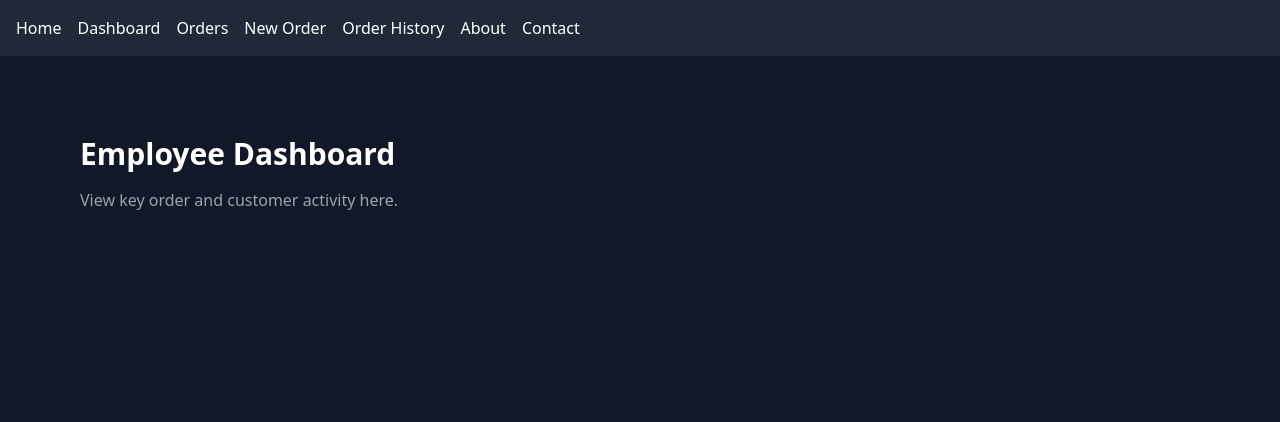
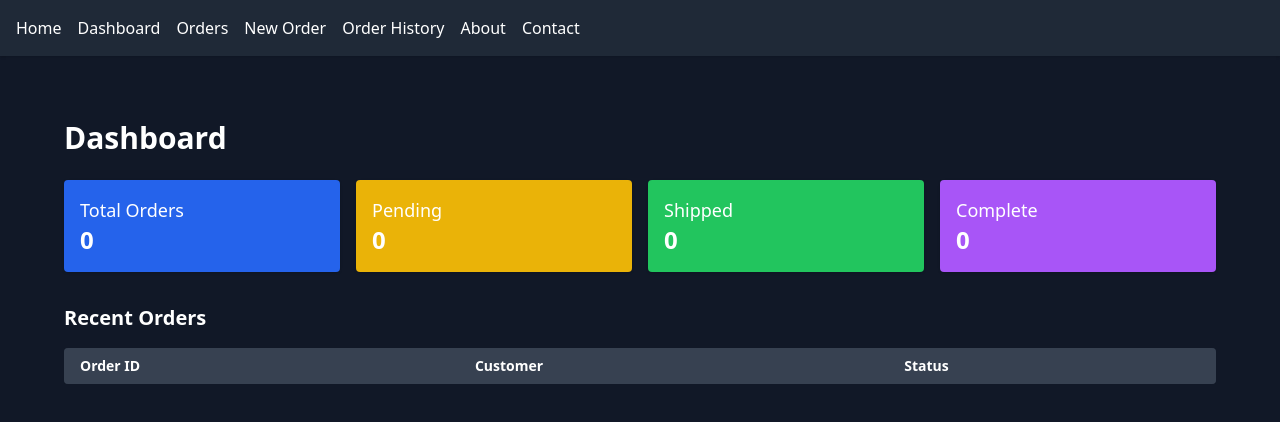
Before and after one commit to tommytoyou/Frontend-project-for-Easdon-Tech-using-React-Tailwind, a React (Create React App) app: page /dashboard in a window 1280 px wide. Shown: the top 422 px of the page. Built offline with nearby package versions, Linux system fonts and the light colour scheme.

Commit message:
Connected order context to Orders page and cleaned up components

```diff
--- a/package.json
+++ b/package.json
@@ -15,6 +15,7 @@
     "postcss-cli": "^9.1.0",
     "postcss-preset-env": "^7.8.3",
     "react": "^18.3.1",
+    "react-barcode": "^1.6.1",
     "react-dom": "^18.3.1",
     "react-router-dom": "^6.30.0",
     "react-scripts": "^5.0.1",
--- /dev/null
+++ b/src/context/OrdersContext.tsx
@@ -0,0 +1,39 @@
+import React, { createContext, useContext, useState, ReactNode } from 'react';
+
+export type Order = {
+  id: string;
+  customer: string;
+  product: string;
+  quantity: number;
+  date: string;
+  status: 'Pending' | 'Shipped' | 'Complete';
+};
+
+type OrdersContextType = {
+  orders: Order[];
+  addOrder: (order: Order) => void;
+};
+
+const OrdersContext = createContext<OrdersContextType | undefined>(undefined);
+
+export const OrdersProvider = ({ children }: { children: ReactNode }) => {
+  const [orders, setOrders] = useState<Order[]>([]);
+
+  const addOrder = (order: Order) => {
+    setOrders((prev) => [...prev, order]);
+  };
+
+  return (
+    <OrdersContext.Provider value={{ orders, addOrder }}>
+      {children}
+    </OrdersContext.Provider>
+  );
+};
+
+export const useOrders = () => {
+  const context = useContext(OrdersContext);
+  if (!context) {
+    throw new Error('useOrders must be used within an OrdersProvider');
+  }
+  return context;
+};
--- a/src/index.tsx
+++ b/src/index.tsx
@@ -1,21 +1,18 @@
 import React from 'react';
 import ReactDOM from 'react-dom/client';
+import App from './App';
 import './output.css';
+import { BrowserRouter } from 'react-router-dom';
+import { OrdersProvider } from './context/OrdersContext';
 
-import App from './App';
-import { BrowserRouter } from 'react-router-dom';
-import * as serviceWorker from './serviceWorker';
-
-const root = ReactDOM.createRoot(
-  document.getElementById('root') as HTMLElement
-);
+const root = ReactDOM.createRoot(document.getElementById('root') as HTMLElement);
 
 root.render(
   <React.StrictMode>
     <BrowserRouter>
-      <App />
+      <OrdersProvider>
+        <App />
+      </OrdersProvider>
     </BrowserRouter>
   </React.StrictMode>
 );
-
-serviceWorker.unregister();
--- a/src/output.css
+++ b/src/output.css
@@ -562,8 +562,36 @@ video {
   margin-top: 1rem;
 }
 
+.mb-4 {
+  margin-bottom: 1rem;
+}
+
+.mb-6 {
+  margin-bottom: 1.5rem;
+}
+
+.mb-8 {
+  margin-bottom: 2rem;
+}
+
+.mb-1 {
+  margin-bottom: 0.25rem;
+}
+
+.mt-10 {
+  margin-top: 2.5rem;
+}
+
+.block {
+  display: block;
+}
+
 .flex {
   display: flex;
+}
+
+.table {
+  display: table;
 }
 
 .grid {
@@ -574,8 +602,20 @@ video {
   min-height: 100vh;
 }
 
+.w-full {
+  width: 100%;
+}
+
 .max-w-xl {
   max-width: 36rem;
+}
+
+.max-w-md {
+  max-width: 28rem;
+}
+
+.table-auto {
+  table-layout: auto;
 }
 
 .grid-cols-1 {
@@ -622,8 +662,38 @@ video {
   margin-bottom: calc(1rem * var(--tw-space-y-reverse));
 }
 
+.overflow-hidden {
+  overflow: hidden;
+}
+
+.overflow-x-auto {
+  overflow-x: auto;
+}
+
 .rounded {
   border-radius: 0.25rem;
+}
+
+.border {
+  border-width: 1px;
+}
+
+.border-t {
+  border-top-width: 1px;
+}
+
+.border-b {
+  border-bottom-width: 1px;
+}
+
+.border-gray-700 {
+  --tw-border-opacity: 1;
+  border-color: rgb(55 65 81 / var(--tw-border-opacity, 1));
+}
+
+.border-gray-600 {
+  --tw-border-opacity: 1;
+  border-color: rgb(75 85 99 / var(--tw-border-opacity, 1));
 }
 
 .bg-black {
@@ -656,6 +726,26 @@ video {
   background-color: rgb(31 41 55 / var(--tw-bg-opacity, 1));
 }
 
+.bg-gray-700 {
+  --tw-bg-opacity: 1;
+  background-color: rgb(55 65 81 / var(--tw-bg-opacity, 1));
+}
+
+.bg-green-500 {
+  --tw-bg-opacity: 1;
+  background-color: rgb(34 197 94 / var(--tw-bg-opacity, 1));
+}
+
+.bg-purple-500 {
+  --tw-bg-opacity: 1;
+  background-color: rgb(168 85 247 / var(--tw-bg-opacity, 1));
+}
+
+.bg-yellow-500 {
+  --tw-bg-opacity: 1;
+  background-color: rgb(234 179 8 / var(--tw-bg-opacity, 1));
+}
+
 .p-10 {
   padding: 2.5rem;
 }
@@ -676,6 +766,15 @@ video {
 .py-2 {
   padding-top: 0.5rem;
   padding-bottom: 0.5rem;
+}
+
+.px-4 {
+  padding-left: 1rem;
+  padding-right: 1rem;
+}
+
+.text-left {
+  text-align: left;
 }
 
 .text-center {
@@ -702,12 +801,30 @@ video {
   line-height: 1.75rem;
 }
 
+.text-2xl {
+  font-size: 1.5rem;
+  line-height: 2rem;
+}
+
+.text-sm {
+  font-size: 0.875rem;
+  line-height: 1.25rem;
+}
+
 .font-bold {
   font-weight: 700;
 }
 
 .font-semibold {
   font-weight: 600;
+}
+
+.font-medium {
+  font-weight: 500;
+}
+
+.uppercase {
+  text-transform: uppercase;
 }
 
 .text-gray-900 {
@@ -741,6 +858,10 @@ video {
   box-shadow: var(--tw-ring-offset-shadow, 0 0 #0000), var(--tw-ring-shadow, 0 0 #0000), var(--tw-shadow);
 }
 
+.filter {
+  filter: var(--tw-blur) var(--tw-brightness) var(--tw-contrast) var(--tw-grayscale) var(--tw-hue-rotate) var(--tw-invert) var(--tw-saturate) var(--tw-sepia) var(--tw-drop-shadow);
+}
+
 .hover\:bg-blue-700:hover {
   --tw-bg-opacity: 1;
   background-color: rgb(29 78 216 / var(--tw-bg-opacity, 1));
@@ -751,12 +872,33 @@ video {
           text-decoration-line: underline;
 }
 
+.focus\:outline-none:focus {
+  outline: 2px solid transparent;
+  outline-offset: 2px;
+}
+
+@media (min-width: 640px) {
+  .sm\:grid-cols-2 {
+    grid-template-columns: repeat(2, minmax(0, 1fr));
+  }
+}
+
 @media (min-width: 768px) {
   .md\:grid-cols-3 {
     grid-template-columns: repeat(3, minmax(0, 1fr));
+  }
+
+  .md\:grid-cols-4 {
+    grid-template-columns: repeat(4, minmax(0, 1fr));
   }
 
   .md\:justify-start {
     justify-content: flex-start;
   }
 }
+
+@media (min-width: 1024px) {
+  .lg\:grid-cols-4 {
+    grid-template-columns: repeat(4, minmax(0, 1fr));
+  }
+}
--- a/src/pages/Dashboard.tsx
+++ b/src/pages/Dashboard.tsx
@@ -1,8 +1,65 @@
-export default function Dashboard() {
+import React from 'react';
+import { useOrders } from '../context/OrdersContext';
+
+const Dashboard = () => {
+  const { orders } = useOrders();
+
+  const totalOrders = orders.length;
+  const pending = orders.filter(o => o.status === 'Pending').length;
+  const shipped = orders.filter(o => o.status === 'Shipped').length;
+  const complete = orders.filter(o => o.status === 'Complete').length;
+
   return (
-    <div className="p-10 text-white bg-gray-900 min-h-screen">
-      <h1 className="text-3xl font-bold">Employee Dashboard</h1>
-      <p className="mt-4 text-gray-400">View key order and customer activity here.</p>
+    <div className="p-6 text-white bg-gray-900 min-h-screen">
+      <h1 className="text-3xl font-bold mb-6">Dashboard</h1>
+
+      <div className="grid grid-cols-1 sm:grid-cols-2 lg:grid-cols-4 gap-4 mb-8">
+        <SummaryCard title="Total Orders" value={totalOrders} color="bg-blue-600" />
+        <SummaryCard title="Pending" value={pending} color="bg-yellow-500" />
+        <SummaryCard title="Shipped" value={shipped} color="bg-green-500" />
+        <SummaryCard title="Complete" value={complete} color="bg-purple-500" />
+      </div>
+
+      <h2 className="text-xl font-semibold mb-4">Recent Orders</h2>
+      <div className="overflow-x-auto">
+        <table className="w-full text-left text-sm table-auto bg-gray-800 rounded shadow overflow-hidden">
+          <thead>
+            <tr className="bg-gray-700 text-white">
+              <th className="px-4 py-2">Order ID</th>
+              <th className="px-4 py-2">Customer</th>
+              <th className="px-4 py-2">Status</th>
+            </tr>
+          </thead>
+          <tbody>
+            {orders.slice(-5).reverse().map(order => (
+              <tr key={order.id} className="border-t border-gray-700">
+                <td className="px-4 py-2">{order.id}</td>
+                <td className="px-4 py-2">{order.customer}</td>
+                <td className="px-4 py-2">{order.status}</td>
+              </tr>
+            ))}
+          </tbody>
+        </table>
+      </div>
+    </div>
+  );
+};
+
+function SummaryCard({
+  title,
+  value,
+  color,
+}: {
+  title: string;
+  value: number;
+  color: string;
+}) {
+  return (
+    <div className={`p-4 rounded shadow ${color}`}>
+      <h3 className="text-lg font-medium">{title}</h3>
+      <p className="text-2xl font-bold">{value}</p>
     </div>
   );
 }
+
+export default Dashboard;
--- a/src/pages/NewOrder.tsx
+++ b/src/pages/NewOrder.tsx
@@ -1,8 +1,92 @@
+import React, { useState } from 'react';
+import Barcode from 'react-barcode';
+import { useOrders } from '../context/OrdersContext';
+
 export default function NewOrder() {
+  const [customer, setCustomer] = useState('');
+  const [product, setProduct] = useState('');
+  const [quantity, setQuantity] = useState(1);
+  const { addOrder } = useOrders();
+
+  const generatedOrderId = `ORD${Date.now()}`;
+
+  const handleSubmit = (e: React.FormEvent) => {
+    e.preventDefault();
+
+    const newOrder = {
+      id: generatedOrderId,
+      customer,
+      product,
+      quantity,
+      date: new Date().toISOString().split('T')[0],
+      status: 'Pending' as const,
+    };
+
+    addOrder(newOrder);
+
+    alert(
+      `Order submitted!\nOrder ID: ${newOrder.id}\nCustomer: ${customer}\nProduct: ${product}\nQuantity: ${quantity}`
+    );
+
+    // Optional: Reset form
+    setCustomer('');
+    setProduct('');
+    setQuantity(1);
+
+    // Optional: Trigger print
+    window.print();
+  };
+
   return (
-    <div className="p-10 text-white bg-gray-900 min-h-screen">
-      <h1 className="text-3xl font-bold">Create New Order</h1>
-      <p className="mt-4 text-gray-400">Fill out the form below to register a new customer order.</p>
+    <div className="p-6 min-h-screen bg-gray-900 text-white">
+      <h1 className="text-2xl font-bold mb-4">Create New Order</h1>
+      <form onSubmit={handleSubmit} className="space-y-4 max-w-md">
+        <div>
+          <label className="block mb-1">Customer Name</label>
+          <input
+            type="text"
+            value={customer}
+            onChange={(e) => setCustomer(e.target.value)}
+            required
+            className="w-full px-4 py-2 rounded bg-gray-800 border border-gray-600"
+          />
+        </div>
+
+        <div>
+          <label className="block mb-1">Product</label>
+          <input
+            type="text"
+            value={product}
+            onChange={(e) => setProduct(e.target.value)}
+            required
+            className="w-full px-4 py-2 rounded bg-gray-800 border border-gray-600"
+          />
+        </div>
+
+        <div>
+          <label className="block mb-1">Quantity</label>
+          <input
+            type="number"
+            value={quantity}
+            onChange={(e) => setQuantity(Number(e.target.value))}
+            min={1}
+            required
+            className="w-full px-4 py-2 rounded bg-gray-800 border border-gray-600"
+          />
+        </div>
+
+        <button
+          type="submit"
+          className="bg-blue-600 hover:bg-blue-700 text-white px-6 py-2 rounded"
+        >
+          Submit Order
+        </button>
+      </form>
+
+      <div className="mt-10">
+        <h2 className="text-xl font-semibold mb-2">Order ID: {generatedOrderId}</h2>
+        <Barcode value={generatedOrderId} />
+      </div>
     </div>
   );
 }
--- a/src/pages/Orders.tsx
+++ b/src/pages/Orders.tsx
@@ -1,8 +1,32 @@
+import React from 'react';
+import { useOrders } from '../context/OrdersContext';
+
 export default function Orders() {
+  const { orders } = useOrders();
+
   return (
-    <div className="p-10 text-white bg-gray-900 min-h-screen">
-      <h1 className="text-3xl font-bold">All Orders</h1>
-      <p className="mt-4 text-gray-400">Browse and manage all incoming and completed orders.</p>
+    <div className="p-6 bg-gray-900 text-white min-h-screen">
+      <h1 className="text-3xl font-bold mb-6">All Orders</h1>
+      <table className="w-full table-auto bg-gray-800 rounded overflow-hidden">
+        <thead>
+          <tr className="bg-gray-700 text-left text-sm uppercase text-gray-300">
+            <th className="px-4 py-2">Order ID</th>
+            <th className="px-4 py-2">Customer</th>
+            <th className="px-4 py-2">Date</th>
+            <th className="px-4 py-2">Status</th>
+          </tr>
+        </thead>
+        <tbody>
+          {orders.map((order) => (
+            <tr key={order.id} className="border-b border-gray-700 text-sm">
+              <td className="px-4 py-2">{order.id}</td>
+              <td className="px-4 py-2">{order.customer}</td>
+              <td className="px-4 py-2">{order.date}</td>
+              <td className="px-4 py-2">{order.status}</td>
+            </tr>
+          ))}
+        </tbody>
+      </table>
     </div>
   );
 }
```
Also changed, not shown: 1 other file (tests, documents, lock files or other folders).
